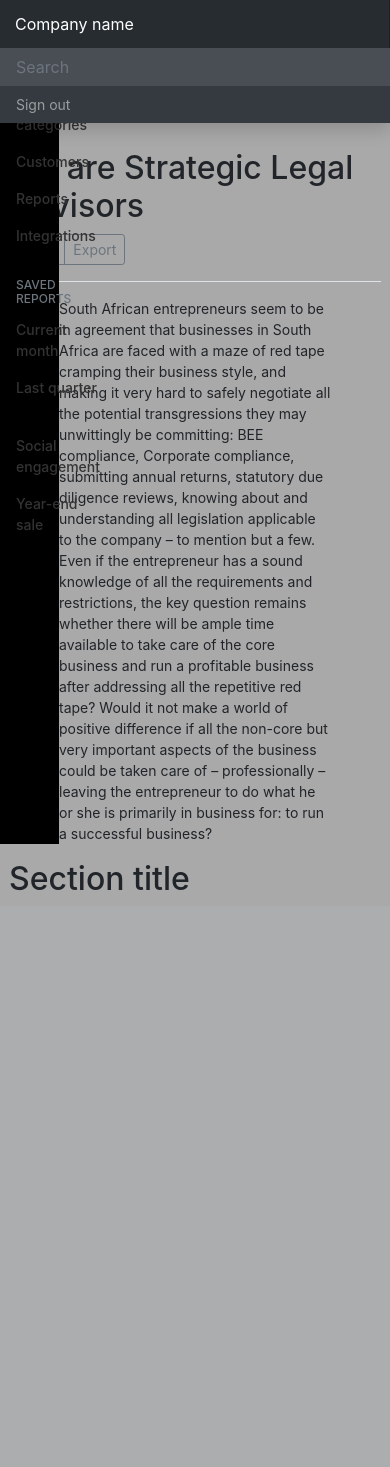
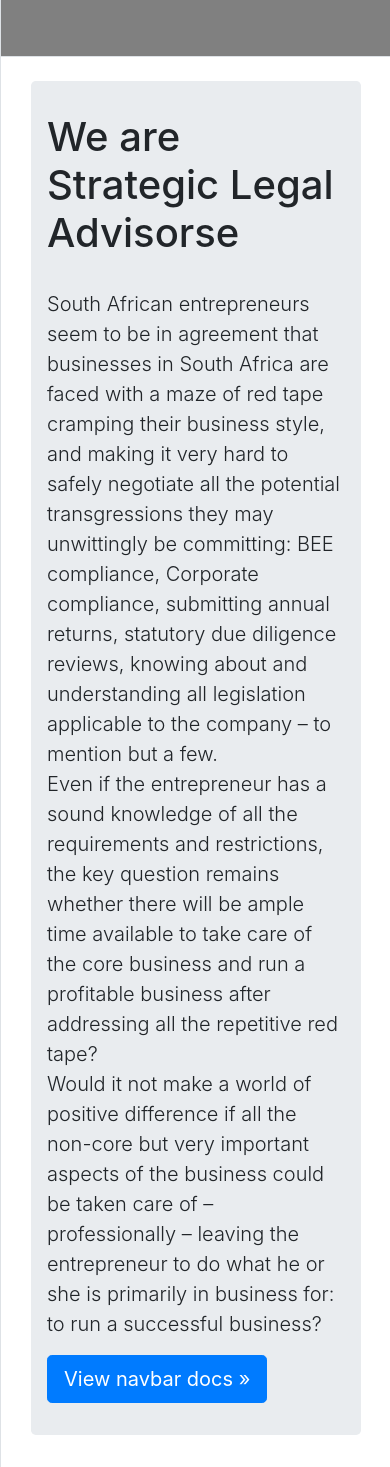
Before and after one commit to NthabyMogoboya/CrimeActs, a PHP site: page /victim_dashboard.php in a window 390 px wide. Before the commit the page ends 891 px from the top, so only its background shows below. Run offline with PHP 8.4, Linux system fonts and the light colour scheme.

Commit message:
New Nav and Dashboard
Co-Authored-By: Moora <moorablack@users.noreply.github.com>

```diff
--- a/style.css
+++ b/style.css
@@ -1,132 +1,66 @@
+body {
+  overflow-x: hidden;
+}
 
+#sidebar-wrapper {
+  min-height: 100vh;
+  margin-left: -15rem;
+  -webkit-transition: margin .25s ease-out;
+  -moz-transition: margin .25s ease-out;
+  -o-transition: margin .25s ease-out;
+  transition: margin .25s ease-out;
+}
 
-.conatainer_dashboard{
-    background-color: darkgrey;
+#sidebar-wrapper .sidebar-heading {
+  padding: 0.875rem 1.25rem;
+  font-size: 1.2rem;
+}
+
+#sidebar-wrapper .list-group {
+  width: 15rem;
+}
+
+#page-content-wrapper {
+  min-width: 100vw;
+
 }
 
 
-body {
-    font-size: .875rem;
-  }
-.row{
-    display: flex;
+.navbar{
+  background-color: gray;
+}
+.sidebar-heading{
+  background-color: gray;
+}
+.list-group-item{
+  background-color: gray;
+  color: white;
+}
+.border-right{
+  background-color: gray;
 }
 
 
-.infor1 p{
-  padding-left: 50px;
-  padding-right: 50px;
+
+#wrapper.toggled #sidebar-wrapper {
+  margin-left: 0;
 }
 
-  .feather {
-    width: 16px;
-    height: 16px;
-    vertical-align: text-bottom;
+@media (min-width: 768px) {
+  #sidebar-wrapper {
+    margin-left: 0;
   }
 
-  /*
-   * Sidebar
-   */
-
-  .sidebar {
-    position: fixed;
-    top: 0;
-    bottom: 0;
-    left: 0;
-    z-index: 100; /* Behind the navbar */
-     /* Height of navbar */
-    padding-top: 48px;
-    box-shadow: inset -1px 0 0 rgba(0, 0, 0, .1);
-    background-color: black;
-    width: 15%;
+  #page-content-wrapper {
+    min-width: 0;
+    width: 100%;
   }
 
-  .sidebar-sticky {
-    position: relative;
-    top: 0;
-    height: calc(100vh - 48px);
-    padding-top: .5rem;
-    overflow-x: hidden;
-    overflow-y: auto; /* Scrollable contents if viewport is shorter than content. */
+  #wrapper.toggled #sidebar-wrapper {
+    margin-left: -15rem;
   }
+}
 
-  @supports ((position: -webkit-sticky) or (position: sticky)) {
-    .sidebar-sticky {
-      position: -webkit-sticky;
-      position: sticky;
-
-    }
-  }
-
-  .sidebar .nav-link {
-    font-weight: 500;
-    color: #333;
-  }
-
-  .sidebar .nav-link .feather {
-    margin-right: 5px;
-    color: rgb(56, 52, 52);
-  }
-
-  .sidebar .nav-link.active {
-    color: #007bff;
-  }
-
-  .sidebar .nav-link:hover .feather,
-  .sidebar .nav-link.active .feather {
-    color: inherit;
-  }
-
-  .sidebar-heading {
-    font-size: .75rem;
-    text-transform: uppercase;
-  }
-
-  /*
-   * Content
-   */
-   .main{
-     width: 85%;
-   }
-
-  [role="main"] {
-    padding-top: 133px; /* Space for fixed navbar */
-  }
-
-  @media (min-width: 768px) {
-    [role="main"] {
-      padding-top: 48px; /* Space for fixed navbar */
-    }
-  }
-
-  /*
-   * Navbar
-   */
-
-  .navbar-brand {
-    padding-top: .75rem;
-    padding-bottom: .75rem;
-    font-size: 1rem;
-    background-color: rgba(0, 0, 0, .25);
-    box-shadow: inset -1px 0 0 rgba(0, 0, 0, .25);
-  }
-
-  .navbar .form-control {
-    padding: .75rem 1rem;
-    border-width: 0;
-    border-radius: 0;
-  }
-
-  .form-control-dark {
-    color: #fff;
-    background-color: rgba(255, 255, 255, .1);
-    border-color: rgba(255, 255, 255, .1);
-  }
-
-  .form-control-dark:focus {
-    border-color: transparent;
-    box-shadow: 0 0 0 3px rgba(255, 255, 255, .25);
-  }
 
 
 .murder{
--- a/victim_dashboard.php
+++ b/victim_dashboard.php
@@ -16,121 +16,74 @@
     <title>Document</title>
 </head>
 <body>
-    <div class="conatainer_dashboard">
+<div class="d-flex" id="wrapper">
 
+<!-- Sidebar -->
+<div class=" border-right" id="sidebar-wrapper">
+  <div class="sidebar-heading"><h3>Crime Acts</h3></div>
+  <div class="list-group list-group-flush">
+    <a href="#" class="list-group-item list-group-item-action">Dashboard</a>
+    <a href="#" class="list-group-item list-group-item-action">Shortcuts</a>
+    <a href="#" class="list-group-item list-group-item-action">Overview</a>
+    <a href="#" class="list-group-item list-group-item-action">Events</a>
+    <a href="#" class="list-group-item list-group-item-action">Profile</a>
+    <a href="#" class="list-group-item list-group-item-action">Status</a>
+  </div>
+</div>
+<!-- /#sidebar-wrapper -->
 
-        <nav class="navbar navbar-dark fixed-top bg-dark flex-md-nowrap p-0 shadow">
-            <a class="navbar-brand col-sm-3 col-md-2 mr-0" href="#">Company name</a>
-            <input class="form-control form-control-dark w-100" type="text" placeholder="Search" aria-label="Search">
-            <ul class="navbar-nav px-3">
-                <li class="nav-item text-nowrap">
-                <a class="nav-link" href="#">Sign out</a>
-                </li>
-            </ul>
-        </nav>
+<!-- Page Content -->
+<div id="page-content-wrapper">
 
-        <div class="row">
-        <div class="sidebar">
-        <ul class="nav flex-column">
-          <li class="nav-item">
-            <a class="nav-link active" href="#">
-              Dashboard <span class="sr-only">(current)</span>
-            </a>
+    <nav class="navbar navbar-expand-lg nav border-bottom">
+      <!-- <button class="btn btn-primary" id="menu-toggle">Toggle Menu</button> -->
+
+      <button class="navbar-toggler" type="button" data-toggle="collapse" data-target="#navbarSupportedContent" aria-controls="navbarSupportedContent" aria-expanded="false" aria-label="Toggle navigation">
+        <span class="navbar-toggler-icon"></span>
+      </button>
+
+      <div class="collapse navbar-collapse" id="navbarSupportedContent">
+        <ul class="navbar-nav ml-auto mt-2 mt-lg-0">
+          <li class="nav-item active">
+            <a class="nav-link" href="#">Home <span class="sr-only">(current)</span></a>
           </li>
           <li class="nav-item">
-            <a class="nav-link" href="#">
-              Crime categories
+            <a class="nav-link" href="#">Link</a>
+          </li>
+          <li class="nav-item dropdown">
+            <a class="nav-link dropdown-toggle" href="#" id="navbarDropdown" role="button" data-toggle="dropdown" aria-haspopup="true" aria-expanded="false">
+              Dropdown
             </a>
-          </li>
-          <!-- <li class="nav-item">
-            <a class="nav-link" href="#">
-              Products
-            </a>
-          </li> -->
-          <li class="nav-item">
-            <a class="nav-link" href="#">
-              Customers
-            </a>
-          </li>
-          <li class="nav-item">
-            <a class="nav-link" href="#">
-              Reports
-            </a>
-          </li>
-          <li class="nav-item">
-            <a class="nav-link" href="#">
-              Integrations
-            </a>
-          </li>
-        </ul>
-
-        <h6 class="sidebar-heading d-flex justify-content-between align-items-center px-3 mt-4 mb-1 text-muted">
-          <span>Saved reports</span>
-          <a class="d-flex align-items-center text-muted" href="#" aria-label="Add a new report">
-
-          </a>
-        </h6>
-        <ul class="nav flex-column mb-2">
-          <li class="nav-item">
-            <a class="nav-link" href="#">
-              Current month
-            </a>
-          </li>
-          <li class="nav-item">
-            <a class="nav-link" href="#">
-              Last quarter
-            </a>
-          </li>
-          <li class="nav-item">
-            <a class="nav-link" href="#">
-              Social engagement
-            </a>
-          </li>
-          <li class="nav-item">
-            <a class="nav-link" href="#">
-              Year-end sale
-            </a>
+            <div class="dropdown-menu dropdown-menu-right" aria-labelledby="navbarDropdown">
+              <a class="dropdown-item" href="#">Action</a>
+              <a class="dropdown-item" href="#">Another action</a>
+              <div class="dropdown-divider"></div>
+              <a class="dropdown-item" href="#">Something else here</a>
+            </div>
           </li>
         </ul>
       </div>
+    </nav>
 
-
-      <main role="main" class="col-md-9 ml-sm-auto col-lg-10 px-4"><div class="chartjs-size-monitor" style="position: absolute; left: 0px; top: 0px; right: 0px; bottom: 0px; overflow: hidden; pointer-events: none; visibility: hidden; z-index: -1;"><div class="chartjs-size-monitor-expand" style="position:absolute;left:0;top:0;right:0;bottom:0;overflow:hidden;pointer-events:none;visibility:hidden;z-index:-1;"><div style="position:absolute;width:1000000px;height:1000000px;left:0;top:0"></div></div><div class="chartjs-size-monitor-shrink" style="position:absolute;left:0;top:0;right:0;bottom:0;overflow:hidden;pointer-events:none;visibility:hidden;z-index:-1;"><div style="position:absolute;width:200%;height:200%;left:0; top:0"></div></div></div>
-      <div class="d-flex justify-content-between flex-wrap flex-md-nowrap align-items-center pt-3 pb-2 mb-3 border-bottom">
-        <h1 class="h2">We are Strategic Legal Advisors</h1>
-        <div class="btn-toolbar mb-2 mb-md-0">
-          <div class="btn-group mr-2">
-            <button type="button" class="btn btn-sm btn-outline-secondary">Share</button>
-            <button type="button" class="btn btn-sm btn-outline-secondary">Export</button>
-          </div>
+  <div class="container-fluid">
+    <br>
+      <main role="main" class="container">
+        <div class="jumbotron">
+          <h1>We are Strategic Legal Advisorse</h1>
+          <br>
+          <p class="lead">South African entrepreneurs seem to be in agreement that businesses in South Africa are faced with a maze of red tape cramping their business style, and making it very hard to safely negotiate all the potential transgressions they may unwittingly be committing: BEE compliance, Corporate compliance, submitting annual returns, statutory due diligence reviews, knowing about and understanding all legislation applicable to the company – to mention but a few.
+              <br>
+                        Even if the entrepreneur has a sound knowledge of all the requirements and restrictions, the key question remains whether there will be ample time available to take care of the core business and run a profitable business after addressing all the repetitive red tape?
+              <br>
+                        Would it not make a world of positive difference if all the non-core but very important aspects of the business could be taken care of – professionally – leaving the entrepreneur to do what he or she is primarily in business for: to run a successful business?</p>
+          <a class="btn btn-lg btn-primary" href="/docs/4.4/components/navbar/" role="button">View navbar docs »</a>
         </div>
-      </div>
-
-      <div class="infor1">
-          <p>
-          South African entrepreneurs seem to be in agreement that businesses in South Africa are faced with a maze of red tape cramping their business style, and making it very hard to safely negotiate all the potential transgressions they may unwittingly be committing: BEE compliance, Corporate compliance, submitting annual returns, statutory due diligence reviews, knowing about and understanding all legislation applicable to the company – to mention but a few.
-
-          Even if the entrepreneur has a sound knowledge of all the requirements and restrictions, the key question remains whether there will be ample time available to take care of the core business and run a profitable business after addressing all the repetitive red tape?
-
-          Would it not make a world of positive difference if all the non-core but very important aspects of the business could be taken care of – professionally – leaving the entrepreneur to do what he or she is primarily in business for: to run a successful business?
-          </p>
-        </div>
-
-      <h2>Section title</h2>
-
-
-      <!-- Code here -->
-
-
-
-
-
     </main>
-    </div>
-
+  </div>
+  <!-- /#page-content-wrapper -->
 
 </div>
-
+<!-- /#wrapper -->
 
 </body>
 </html>
```
Also changed, not shown: pictures/1.png (added).
